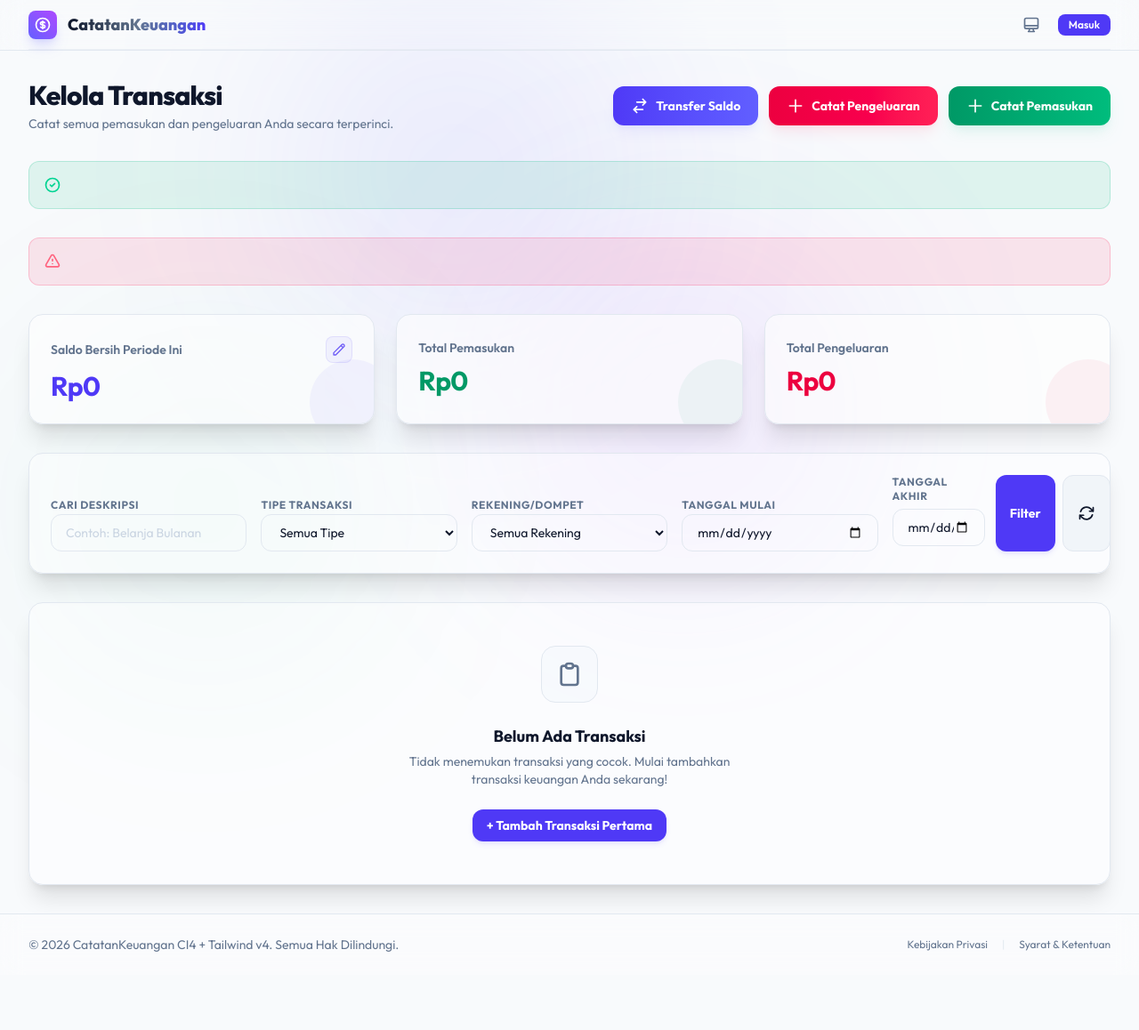
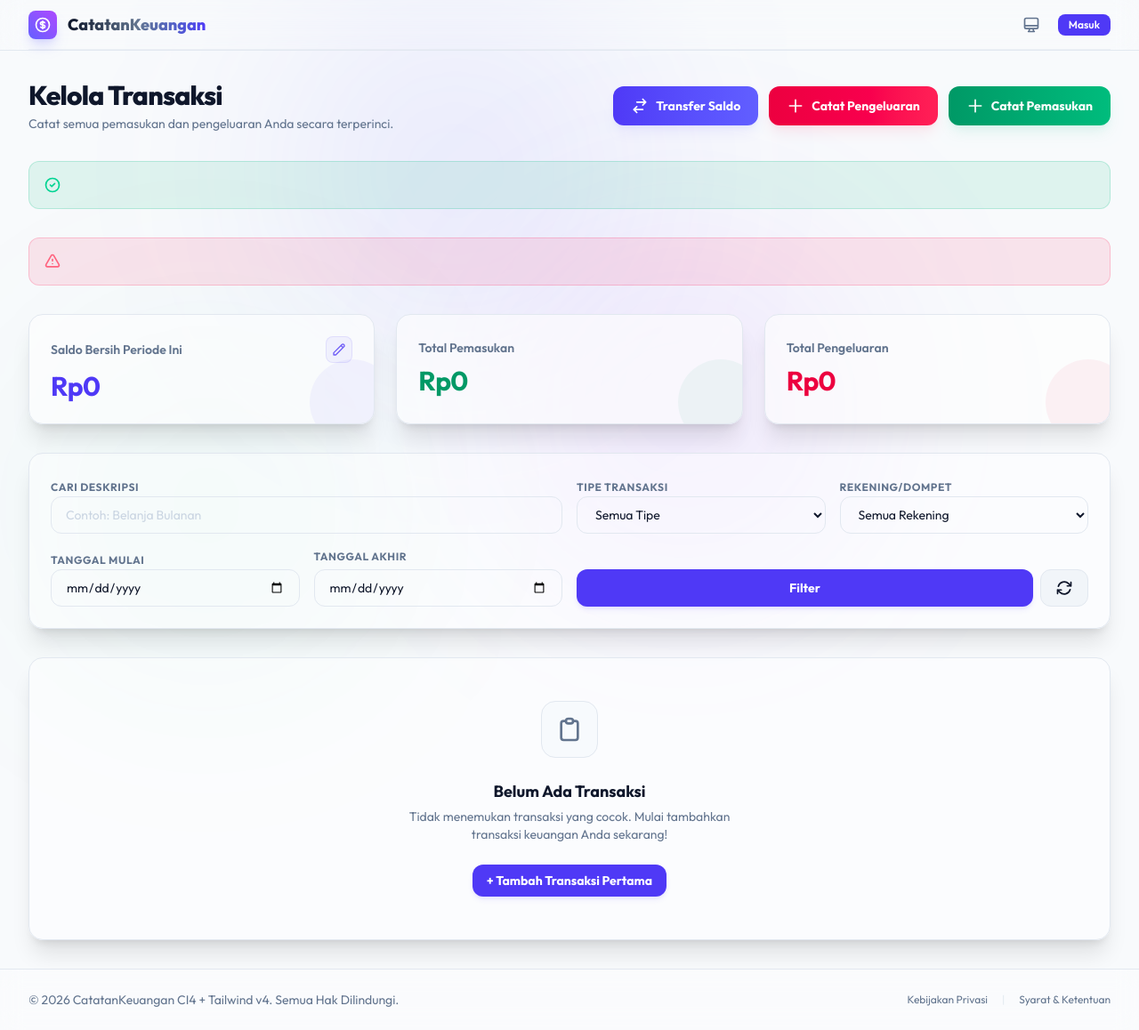
Before and after one commit to giehotz/catatan, a CodeIgniter 4 app: the page made by app/Views/user/transactions/index.php in a window 1280 px wide. Shown: the whole page at 89% size. Before the commit the page ends 1070 px from the top, so only its background shows below. Run offline with PHP 8.4 and a stand-in for CodeIgniter, Linux system fonts and the light colour scheme; the template is opened without the code that fills it, so the values that code supplies are empty; some libraries are stand-ins or nearby versions.

Commit message:
feat: Perbaikan views mobile Base dan add transaction management index view and mobile-specific base layout

```diff
--- a/app/Views/layouts/mobile_base.php
+++ b/app/Views/layouts/mobile_base.php
@@ -94,6 +94,7 @@ $isLainnyaActive = !$isDashboardActive && !$isTransactionActive && !$isReportsAc
             </div>
 
             <!-- Profile & Inbox Icons -->
+            <?php if (auth()->loggedIn()): ?>
             <div class="flex items-center gap-3">
                 <a href="<?= base_url('inbox') ?>" class="relative p-2 text-slate-400 hover:text-indigo-400 active:scale-95 transition-all" title="Pesan Masuk">
                     <svg class="w-5 h-5" fill="none" viewBox="0 0 24 24" stroke="currentColor" stroke-width="2">
@@ -114,10 +115,11 @@ $isLainnyaActive = !$isDashboardActive && !$isTransactionActive && !$isReportsAc
                     <?php endif; ?>
                 </a>
             </div>
+            <?php endif; ?>
         </header>
 
         <!-- Main Content Area with padding bottom to avoid Bottom Nav overlap -->
-        <main class="grow px-4 pt-6 pb-28 relative">
+        <main class="grow px-4 pt-6 <?= auth()->loggedIn() ? 'pb-28' : 'pb-6' ?> relative">
             <!-- Impersonation Warning Banner if active -->
             <?php if (session()->has('impersonator_user_id')) : ?>
                 <div class="mb-4 bg-linear-to-r from-amber-600 to-orange-600 text-white p-3 rounded-xl shadow-lg text-xs font-semibold border border-orange-500/20 flex items-center justify-between gap-3">
@@ -136,6 +138,7 @@ $isLainnyaActive = !$isDashboardActive && !$isTransactionActive && !$isReportsAc
         </main>
     </div>
 
+    <?php if (auth()->loggedIn()): ?>
     <!-- Sticky Glassmorphic Bottom Navigation Bar -->
     <nav class="fixed bottom-0 left-0 right-0 md:max-w-md md:left-1/2 md:-translate-x-1/2 z-40 backdrop-blur-md bg-base/80 border-t border-br-default/60 pb-safe h-16 flex items-center justify-around px-4">
         <!-- Dashboard / Beranda -->
@@ -392,6 +395,7 @@ $isLainnyaActive = !$isDashboardActive && !$isTransactionActive && !$isReportsAc
             </a>
         </div>
     </div>
+    <?php endif; ?>
 
     <!-- MOBILE SHEETS LOGIC (Pure JS & Lightweight) -->
     <script>
--- a/app/Views/user/transactions/index.php
+++ b/app/Views/user/transactions/index.php
@@ -103,9 +103,9 @@
 
     <!-- Filters Panel -->
     <div class="bg-surface/40 border border-br-default rounded-2xl p-6 shadow-xl">
-        <form method="get" action="<?= url_to('transaction') ?>" class="grid grid-cols-1 sm:grid-cols-2 lg:grid-cols-5 gap-4 items-end">
+        <form method="get" action="<?= url_to('transaction') ?>" class="grid grid-cols-1 sm:grid-cols-2 md:grid-cols-3 lg:grid-cols-4 gap-4 items-end">
             <!-- Search -->
-            <div class="space-y-1.5">
+            <div class="space-y-1.5 sm:col-span-2 md:col-span-3 lg:col-span-2">
                 <label class="text-xs font-bold text-tx-secondary uppercase tracking-wider">Cari Deskripsi</label>
                 <input type="text" name="search" value="<?= (string) esc($filterSearch) ?>" placeholder="Contoh: Belanja Bulanan" class="w-full px-4 py-2.5 bg-base/60 border border-br-default rounded-xl focus:border-brand focus:ring-1 focus:ring-brand text-tx-primary placeholder-tx-disabled transition-all outline-none text-sm">
             </div>
@@ -133,22 +133,21 @@
                 <label class="text-xs font-bold text-tx-secondary uppercase tracking-wider">Tanggal Mulai</label>
                 <input type="date" name="start_date" value="<?= (string) esc($filterStartDate) ?>" class="w-full px-4 py-2.5 bg-base/60 border border-br-default rounded-xl focus:border-brand focus:ring-1 focus:ring-brand text-tx-primary transition-all outline-none text-sm">
             </div>
-            <!-- End Date / Buttons -->
-            <div class="space-y-1.5 grid grid-cols-2 gap-3">
-                <div class="space-y-1.5 col-span-2 sm:col-span-1">
+            <!-- End Date -->
+            <div class="space-y-1.5">
                 <label class="text-xs font-bold text-tx-secondary uppercase tracking-wider block">Tanggal Akhir</label>
                 <input type="date" name="end_date" value="<?= (string) esc($filterEndDate) ?>" class="w-full px-4 py-2.5 bg-base/60 border border-br-default rounded-xl focus:border-brand focus:ring-1 focus:ring-brand text-tx-primary transition-all outline-none text-sm">
             </div>
-                <div class="flex gap-2 col-span-2 sm:col-span-1">
+            <!-- Buttons -->
+            <div class="flex gap-2 sm:col-span-2 md:col-span-2 lg:col-span-2">
                 <button type="submit" class="grow px-4 py-2.5 bg-brand hover:bg-brand-hover text-white font-bold text-sm rounded-xl transition-all shadow-md shadow-brand/10">
                     Filter
                 </button>
-                    <a href="<?= url_to('transaction') ?>" class="px-4 py-2.5 bg-elevated hover:bg-elevated/80 text-tx-primary border border-br-default font-bold text-sm rounded-xl transition-all flex items-center justify-center" title="Reset Filter">
+                <a href="<?= url_to('transaction') ?>" class="px-4 py-2.5 bg-elevated hover:bg-elevated/80 text-tx-primary border border-br-default font-bold text-sm rounded-xl transition-all flex items-center justify-center shrink-0" title="Reset Filter">
                     <svg class="w-5 h-5" fill="none" viewBox="0 0 24 24" stroke="currentColor" stroke-width="2">
                         <path stroke-linecap="round" stroke-linejoin="round" d="M16.023 9.348h4.992v-.001M2.985 19.644v-4.992m0 0h4.992m-4.993 0 3.181 3.183a8.25 8.25 0 0 0 13.803-3.7M4.031 9.865a8.25 8.25 0 0 1 13.803-3.7l3.181 3.182m0-4.991v4.99" />
                     </svg>
                 </a>
-                </div>
             </div>
         </form>
     </div>
```
Lines whose indentation alone changed are shown as unchanged.
